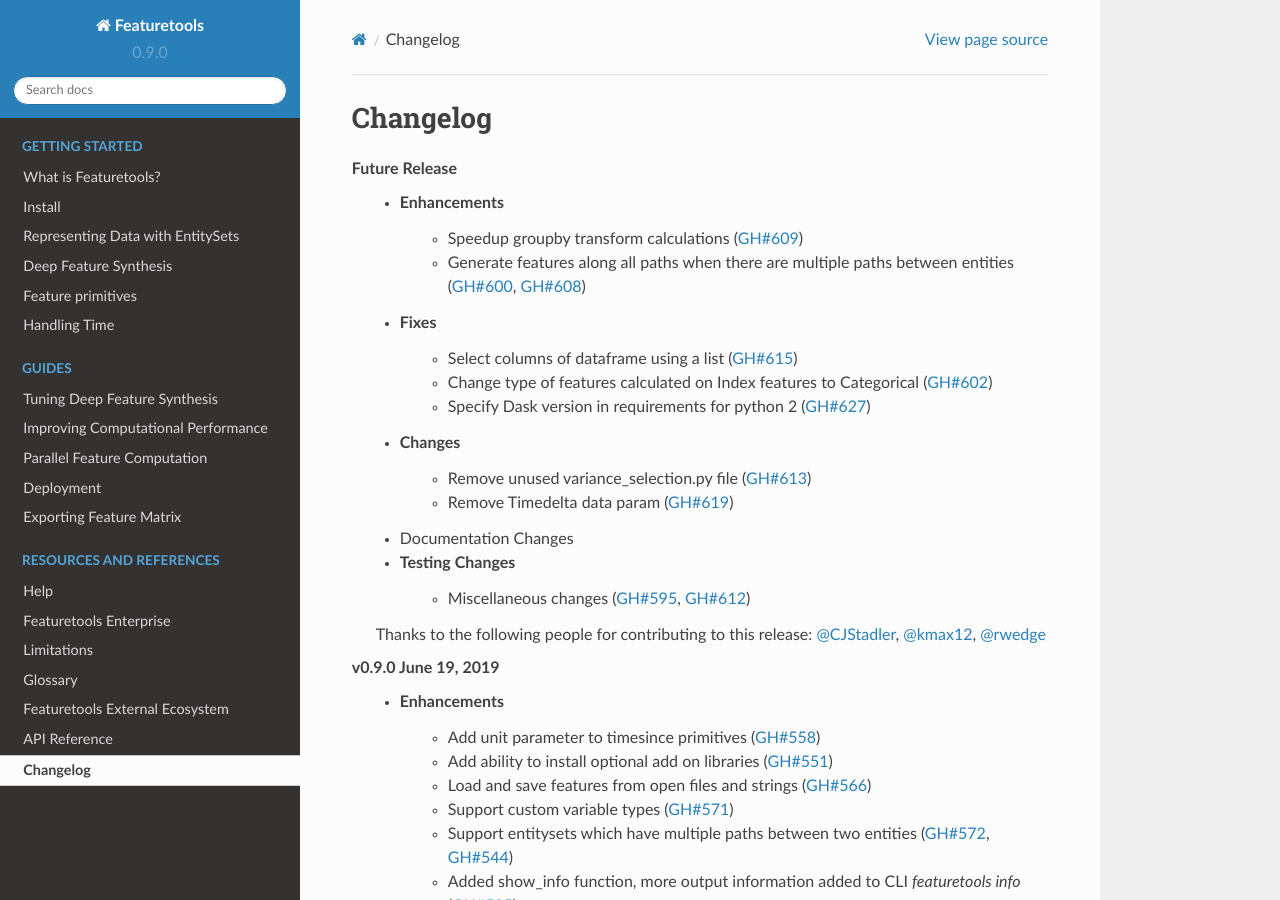
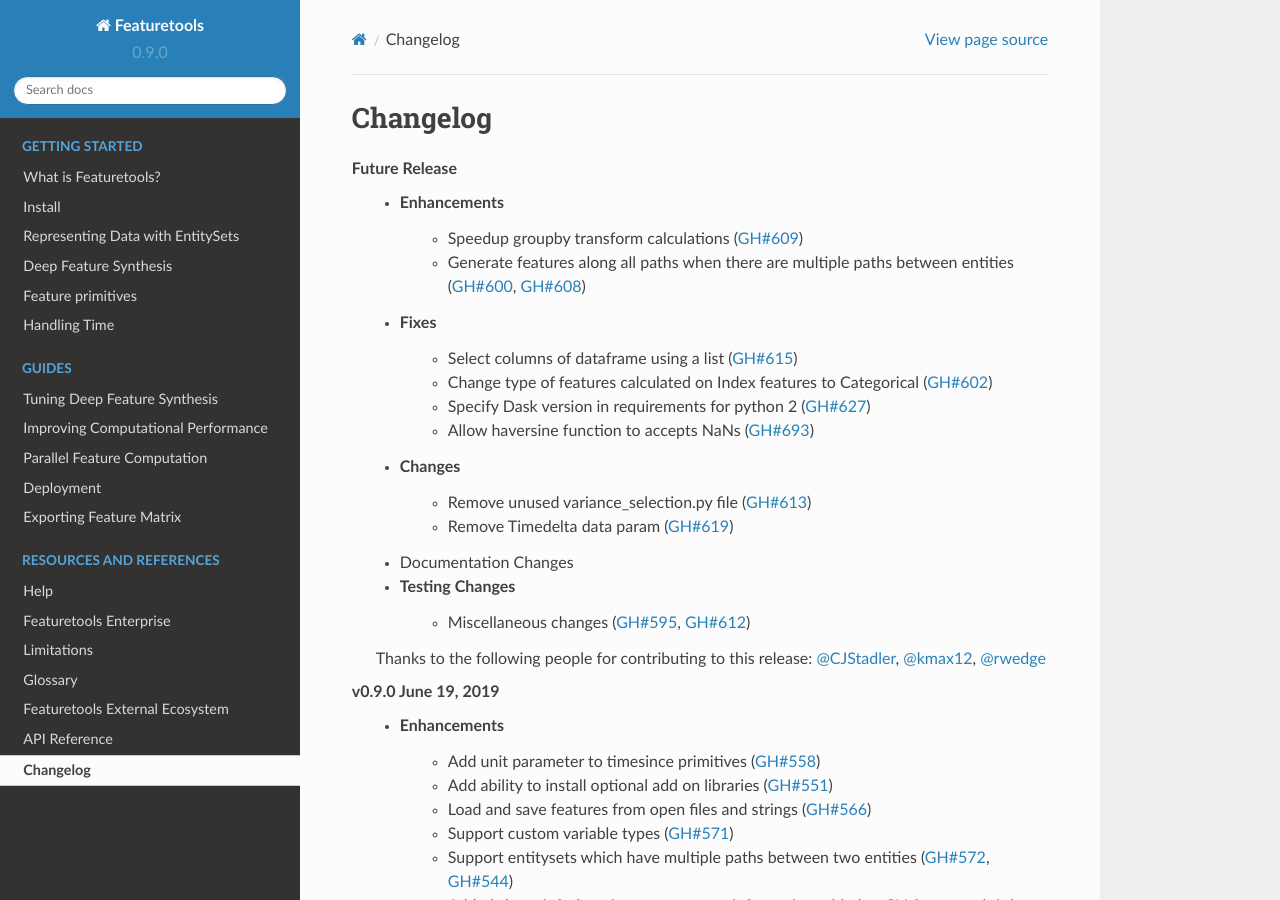
Before and after one commit to alteryx/featuretools, a Sphinx documentation site: the page built from docs/source/changelog.rst, in a window 1280 px wide and 900 px high. Built offline with Sphinx 7.4.7 and the Read the Docs theme 2.0.0, drawn with Linux system fonts in a browser that asks for light colours; pages that are not in the unit, such as notebooks, are missing from menus.

Commit message:
Updated changelog.rst for haversine error fix

```diff
--- a/docs/source/changelog.rst
+++ b/docs/source/changelog.rst
@@ -10,6 +10,7 @@
         * Select columns of dataframe using a list (:pr:`615`)
         * Change type of features calculated on Index features to Categorical (:pr:`602`)
         * Specify Dask version in requirements for python 2 (:pr:`627`)
+        * Allow haversine function to accepts NaNs (:pr:`693`)
     * Changes
         * Remove unused variance_selection.py file (:pr:`613`)
         * Remove Timedelta data param (:pr:`619`)
```
